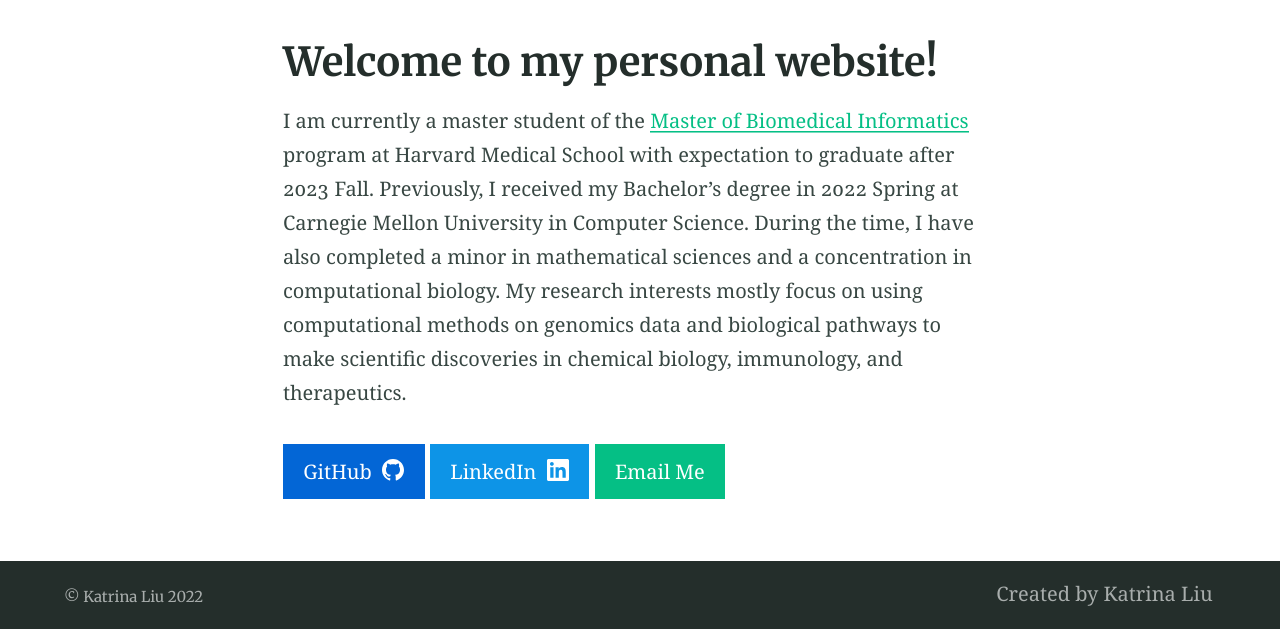
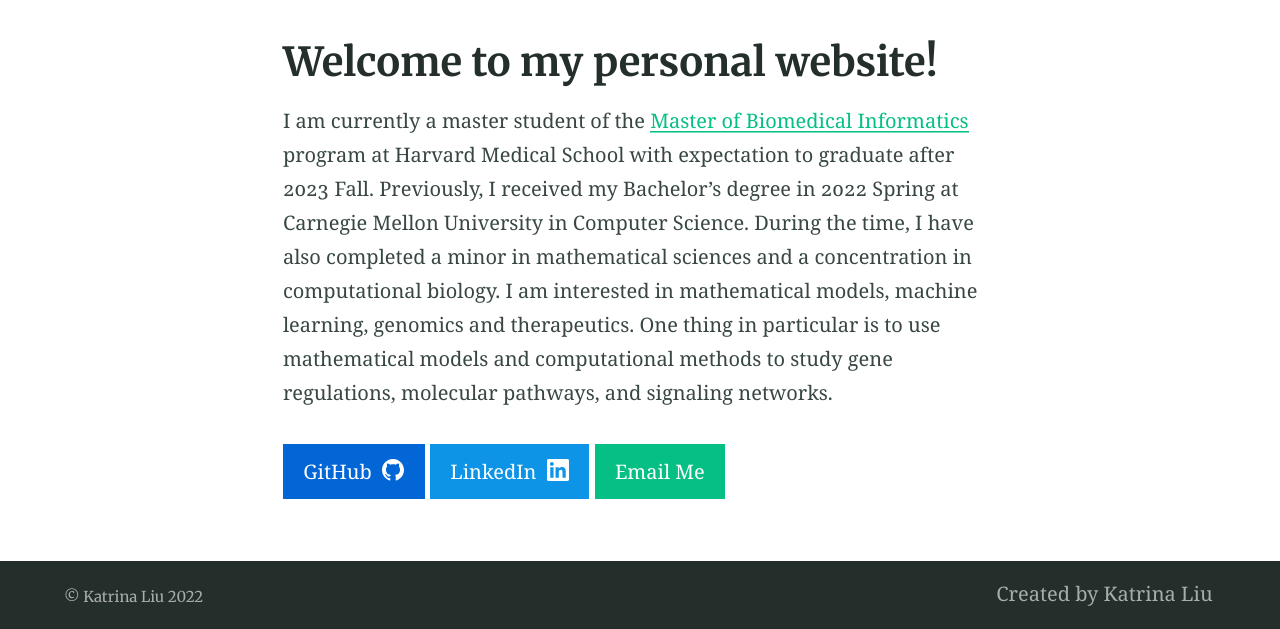
Before and after one commit to dany-xu/dany-xu.github.io, a Jekyll site: the page built from index.md, in a window 1280 px wide. Shown: the part 408-1037 px from the top of the page. Built offline with Jekyll 4.4.1, drawn with Linux system fonts in a browser that asks for light colours.

Commit message:
Update index.md

```diff
--- a/index.md
+++ b/index.md
@@ -5,6 +5,6 @@ feature_text: |
 feature_image: "/assets/default-background-image.jpg"
 ---
 
-I am currently a master student of the [Master of Biomedical Informatics](https://dbmi.hms.harvard.edu/education/master-biomedical-informatics) program at Harvard Medical School with expectation to graduate after 2023 Fall. Previously, I received my Bachelor's degree in 2022 Spring at Carnegie Mellon University in Computer Science. During the time, I have also completed a minor in mathematical sciences and a concentration in computational biology. My research interests mostly focus on using computational methods on genomics data and biological pathways to make scientific discoveries in chemical biology, immunology, and therapeutics.
+I am currently a master student of the [Master of Biomedical Informatics](https://dbmi.hms.harvard.edu/education/master-biomedical-informatics) program at Harvard Medical School with expectation to graduate after 2023 Fall. Previously, I received my Bachelor's degree in 2022 Spring at Carnegie Mellon University in Computer Science. During the time, I have also completed a minor in mathematical sciences and a concentration in computational biology. I am interested in mathematical models, machine learning, genomics and therapeutics. One thing in particular is to use mathematical models and computational methods to study gene regulations, molecular pathways, and signaling networks.
 
 {% include button.html text="GitHub" icon="github" link="https://github.com/katrina-liu" color="#0366d6" %} {% include button.html text="LinkedIn" icon="linkedin" link="https://www.linkedin.com/in/katrina-liu-6980b9235/" color="#0d94e7" %} {% include button.html text="Email Me" link="mailto:xkliu0424@gmail.com" %}
```
